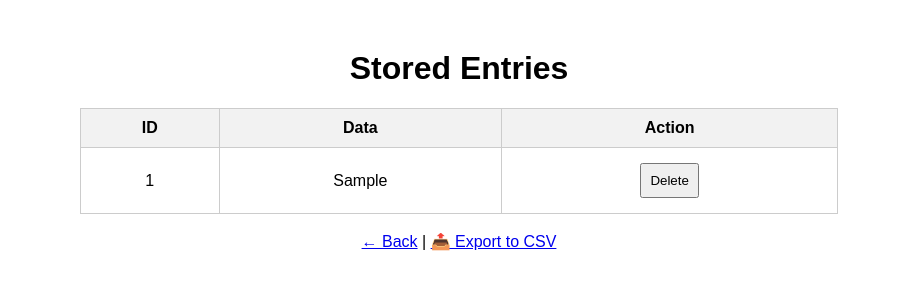
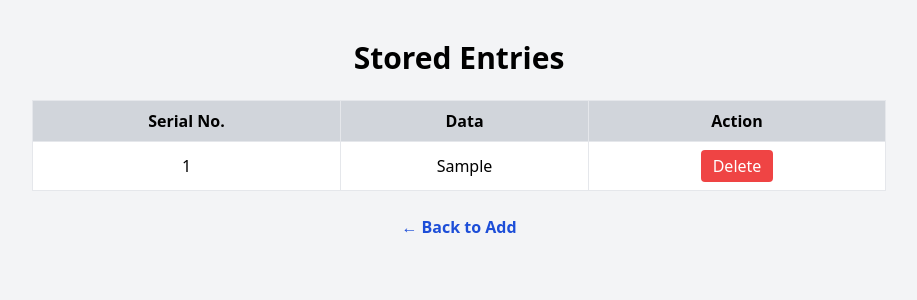
Before and after one commit to omvs54/CodeAlpha_DataRedundancy, a Flask app: page /view in a window 1280 px wide. Shown: the top 300 px of the page, without its empty margins (181-1098 px from the left). Run offline with Flask 3, Linux system fonts and the light colour scheme; tables that the repository leaves empty hold one stand-in row (values such as "Sample post"); some libraries are stand-ins or nearby versions.

Commit message:
Final CodeAlpha DRR system with hashing, serial numbers, delete, export, and Tailwind

```diff
--- a/app.py
+++ b/app.py
@@ -1,6 +1,7 @@
 from flask import Flask, request, render_template, redirect, send_file
 import sqlite3
 import csv
+import hashlib
 
 app = Flask(__name__)
 
@@ -10,7 +11,9 @@ def init_db():
     cursor.execute('''
         CREATE TABLE IF NOT EXISTS entries (
             id INTEGER PRIMARY KEY AUTOINCREMENT,
-            data TEXT NOT NULL
+            serial_number INTEGER,
+            data TEXT NOT NULL,
+            hash TEXT NOT NULL
         )
     ''')
     conn.commit()
@@ -23,11 +26,16 @@ def home():
 @app.route('/add', methods=['POST'])
 def add():
     data = request.form['data']
+    hash = hashlib.sha256(data.encode()).hexdigest()
+
     conn = sqlite3.connect('data.db')
     cursor = conn.cursor()
-    cursor.execute('SELECT COUNT(*) FROM entries WHERE data=?', (data,))
+    cursor.execute('SELECT COUNT(*) FROM entries WHERE hash=?', (hash,))
     if cursor.fetchone()[0] == 0:
-        cursor.execute('INSERT INTO entries (data) VALUES (?)', (data,))
+        cursor.execute('SELECT MAX(serial_number) FROM entries')
+        max_serial = cursor.fetchone()[0] or 0
+        new_serial = max_serial + 1
+        cursor.execute('INSERT INTO entries (serial_number, data, hash) VALUES (?, ?, ?)', (new_serial, data, hash))
         conn.commit()
         message = "✅ Data added successfully!"
     else:
@@ -39,7 +47,7 @@ def add():
 def view():
     conn = sqlite3.connect('data.db')
     cursor = conn.cursor()
-    cursor.execute('SELECT id, data FROM entries')
+    cursor.execute('SELECT id, serial_number, data FROM entries ORDER BY serial_number')
     rows = cursor.fetchall()
     conn.close()
     return render_template('view.html', rows=rows)
@@ -57,12 +65,12 @@ def delete(id):
 def export():
     conn = sqlite3.connect('data.db')
     cursor = conn.cursor()
-    cursor.execute('SELECT data FROM entries')
+    cursor.execute('SELECT serial_number, data FROM entries ORDER BY serial_number')
     rows = cursor.fetchall()
     conn.close()
     with open('export.csv', 'w', newline='') as f:
         writer = csv.writer(f)
-        writer.writerow(['Data'])
+        writer.writerow(['Serial Number', 'Data'])
         writer.writerows(rows)
     return send_file('export.csv', as_attachment=True)
 
--- a/static/style.css
+++ b/static/style.css
@@ -29,3 +29,9 @@ th, td {
 th {
     background-color: #f2f2f2;
 }
+
+a {
+    text-decoration: none;
+    margin: 0 10px;
+    font-weight: bold;
+}
--- a/templates/view.html
+++ b/templates/view.html
@@ -1,26 +1,31 @@
 <!DOCTYPE html>
 <html>
 <head>
-    <title>View Entries</title>
-    <link rel="stylesheet" href="/static/style.css">
+    <title>Stored Entries</title>
+    <script src="https://cdn.tailwindcss.com"></script>
 </head>
-<body>
-    <h1>Stored Entries</h1>
-    <table>
-        <tr><th>ID</th><th>Data</th><th>Action</th></tr>
+<body class="bg-gray-100 text-center py-10">
+    <h1 class="text-3xl font-bold mb-6">Stored Entries</h1>
+    <table class="mx-auto border-collapse w-2/3">
+        <tr class="bg-gray-300">
+            <th class="border px-4 py-2">Serial No.</th>
+            <th class="border px-4 py-2">Data</th>
+            <th class="border px-4 py-2">Action</th>
+        </tr>
         {% for row in rows %}
-        <tr>
-            <td>{{ row[0] }}</td>
-            <td>{{ row[1] }}</td>
-            <td>
+        <tr class="bg-white">
+            <td class="border px-4 py-2">{{ row[1] }}</td>
+            <td class="border px-4 py-2">{{ row[2] }}</td>
+            <td class="border px-4 py-2">
                 <form action="/delete/{{ row[0] }}" method="post">
-                    <button type="submit">Delete</button>
+                    <button type="submit" class="bg-red-500 text-white px-3 py-1 rounded">Delete</button>
                 </form>
             </td>
         </tr>
         {% endfor %}
     </table>
-    <br>
-    <a href="/">← Back</a> | <a href="/export">📤 Export to CSV</a>
+    <div class="mt-6">
+        <a href="/" class="text-blue-700 font-semibold">← Back to Add</a>
+    </div>
 </body>
 </html>
```
Also changed, not shown: templates/index.html (+11 -7 lines), 2 other files.
